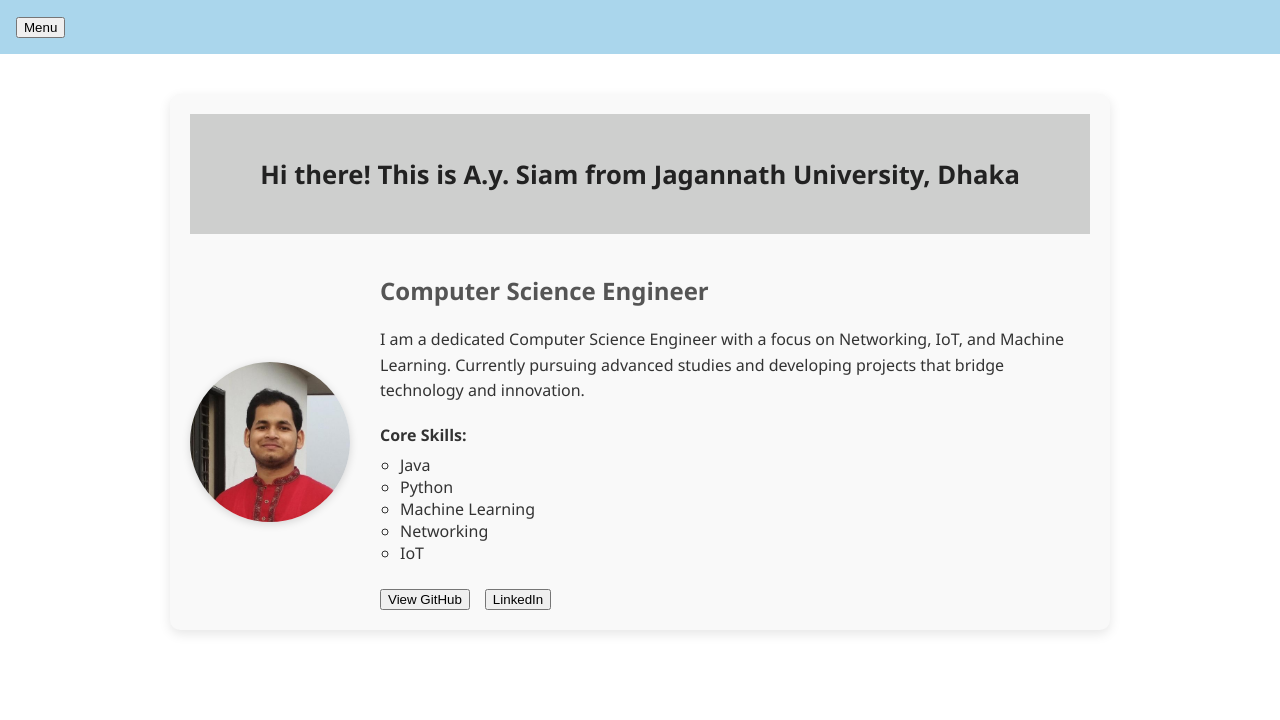
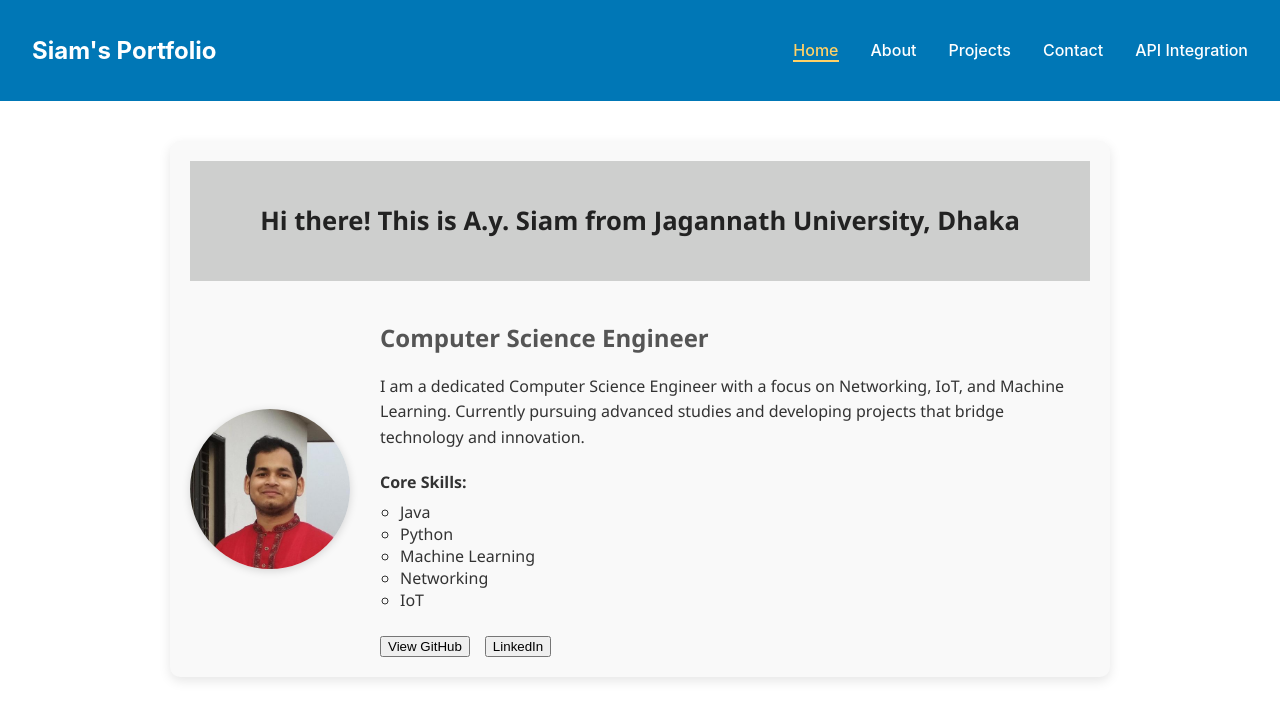
Before and after one commit to AbuYousufSiam/portfolio-aysiam, a React (Create React App) app in the folder react-portfolio/: page / in a window 1280 px wide. Shown: the top 720 px of the page. Built offline with nearby package versions, Linux system fonts and the light colour scheme.

Commit message:
updated the navbar with hamburger

```diff
--- a/react-portfolio/src/App.css
+++ b/react-portfolio/src/App.css
@@ -36,3 +36,28 @@
     transform: rotate(360deg);
   }
 }
+
+@media (min-width: 768px) {
+  .desktopNav {
+    display: flex !important;
+  }
+
+  .hamburger {
+    display: none !important;
+  }
+
+  .mobileMenu {
+    display: none !important;
+  }
+}
+
+@keyframes slideDown {
+  from {
+    opacity: 0;
+    transform: translateY(-10%);
+  }
+  to {
+    opacity: 1;
+    transform: translateY(0);
+  }
+}
--- a/react-portfolio/src/components/Navbar.jsx
+++ b/react-portfolio/src/components/Navbar.jsx
@@ -1,37 +1,165 @@
-import { Link } from "react-router-dom";
-import { useState } from 'react';
+import { Link, useLocation } from "react-router-dom";
+import { useEffect, useState } from "react";
 
+export default function Navbar() {
+  const location = useLocation();
+  const [isMenuOpen, setIsMenuOpen] = useState(false);
+  const [windowWidth, setWindowWidth] = useState(window.innerWidth);
 
-export default function Navbar(){
-    const [isMenuOpen, setIsMenuOpen] = useState(false); // Local state
+  const navLinks = [
+    { name: "Home", path: "/" },
+    { name: "About", path: "/about" },
+    { name: "Projects", path: "/projects" },
+    { name: "Contact", path: "/contact" },
+    { name: "API Integration", path: "/api_integration" },
+  ];
 
-    // Highlight Active Section (Nav)
-    const [activeSection, setActiveSection] = useState('home');
+  // Update windowWidth on resize
+  useEffect(() => {
+    const handleResize = () => setWindowWidth(window.innerWidth);
+    window.addEventListener("resize", handleResize);
+    return () => window.removeEventListener("resize", handleResize);
+  }, []);
 
+  // Toggle mobile menu
   const handleToggle = () => {
-    setIsMenuOpen(!isMenuOpen); // ⬅️ Toggle menu open/close
+    setIsMenuOpen(!isMenuOpen);
   };
 
-    const handleClick = (section) => {
-        setActiveSection(section);
+  // Close menu when a link is clicked
+  const handleClick = () => {
+    setIsMenuOpen(false);
   };
 
   return (
-        <nav style={{padding: "1rem", backgroundColor: "	#aad6ec", color: "white"}}>
+    <nav style={styles.navbar}>
+      {/* Overlay for blur */}
+      {isMenuOpen && windowWidth < 768 && (
+        <div style={styles.overlay} onClick={handleToggle}></div>
+      )}
 
-            <button onClick={handleToggle}>
-                {isMenuOpen ? 'Close' : 'Menu'}
+      <div style={styles.container}>
+        {/* Logo */}
+        <h2 style={styles.logo}>Siam's Portfolio</h2>
+
+        {/* Desktop Links */}
+        {windowWidth >= 768 && (
+          <ul style={styles.desktopNav}>
+            {navLinks.map((link) => (
+              <li key={link.name}>
+                <Link
+                  to={link.path}
+                  style={{
+                    ...styles.link,
+                    ...(location.pathname === link.path ? styles.activeLink : {}),
+                  }}
+                >
+                  {link.name}
+                </Link>
+              </li>
+            ))}
+          </ul>
+        )}
+
+        {/* Hamburger */}
+        {windowWidth < 768 && (
+          <button onClick={handleToggle} style={styles.hamburger} aria-label="Toggle menu">
+            {isMenuOpen ? "✖" : "☰"}
           </button>
+        )}
+      </div>
 
-            {isMenuOpen && (
-            <ul>
-                <Link to="/" style={{marginRight: "1rem"}}>Home</Link>
-                <Link to="/about" style={{marginRight: "1rem"}}>About</Link>
-                <Link to="/projects" style={{marginRight: "1rem"}}>Projects</Link>
-                <Link to="/contact" style={{marginRight: "1rem"}}>Contact</Link>
-                <Link to="/api_integration" style={{marginRight: "1rem"}}>API Integration</Link>
+      {/* Mobile Menu */}
+      {isMenuOpen && windowWidth < 768 && (
+        <ul style={styles.mobileMenu}>
+          {navLinks.map((link) => (
+            <li key={link.name}>
+              <Link
+                to={link.path}
+                onClick={handleClick}
+                style={{
+                  ...styles.link,
+                  ...(location.pathname === link.path ? styles.activeLink : {}),
+                }}
+              >
+                {link.name}
+              </Link>
+            </li>
+          ))}
         </ul>
       )}
     </nav>
   );
 }
+
+const styles = {
+  navbar: {
+    backgroundColor: "#0077b6",
+    color: "white",
+    padding: "1rem 2rem",
+    position: "sticky",
+    top: 0,
+    zIndex: 1000,
+  },
+  container: {
+    display: "flex",
+    alignItems: "center",
+    justifyContent: "space-between",
+  },
+  logo: {
+    fontSize: "1.5rem",
+    fontWeight: "bold",
+  },
+  desktopNav: {
+    listStyle: "none",
+    display: "flex",
+    gap: "2rem",
+    margin: 0,
+    padding: 0,
+  },
+  hamburger: {
+    fontSize: "1.6rem",
+    background: "none",
+    border: "none",
+    color: "white",
+    cursor: "pointer",
+    zIndex: 12,
+  },
+  mobileMenu: {
+    position: "absolute",
+    top: "70px",
+    right: "2rem",
+    backgroundColor: "#0077b6",
+    listStyle: "none",
+    padding: "1rem",
+    margin: 0,
+    display: "flex",
+    flexDirection: "column",
+    alignItems: "flex-end",
+    gap: "1rem",
+    borderRadius: "6px",
+    boxShadow: "0 4px 12px rgba(0, 0, 0, 0.15)",
+    zIndex: 12,
+  },
+  link: {
+    color: "white",
+    textDecoration: "none",
+    fontSize: "1rem",
+    fontWeight: 500,
+    transition: "color 0.3s",
+  },
+  activeLink: {
+    color: "#ffd166",
+    borderBottom: "2px solid #ffd166",
+  },
+  overlay: {
+    position: "fixed",
+    top: 0,
+    left: 0,
+    height: "100vh",
+    width: "100vw",
+    backdropFilter: "blur(6px)",
+    backgroundColor: "rgba(0, 0, 0, 0.3)",
+    zIndex: 10,
+  },
+};
```
Lines whose indentation alone changed are shown as unchanged.
